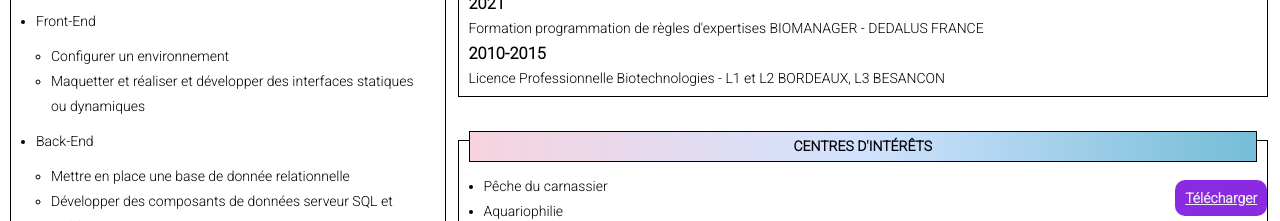
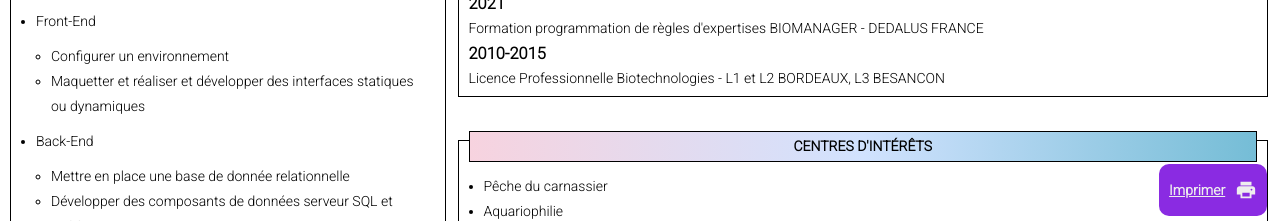
Before and after one commit to Orygyne/Curriculum, a plain HTML site: page index.html in a window 1280 px wide. Shown: the part 576-797 px from the top of the page. Drawn offline with Linux system fonts and the light colour scheme; a web font is replaced by a local one.

Commit message:
Modification du bouton imprimer V2

```diff
--- a/Codage_cv.css
+++ b/Codage_cv.css
@@ -219,8 +219,10 @@ html {
     margin-top: 0;
 }
 .bouton{
-    display: inline-block;
+    display: flex;
     background-color: blueviolet;
+    justify-content: space-between;
+    align-items: center;
     border-radius: 1rem;
     color: #eeeeee;
     text-align: center;
@@ -234,6 +236,10 @@ html {
     position:fixed;
     bottom:1%;
     right:1%;
+}
+
+.pad{
+    padding-left: 1rem;
 }
 
 .survol:hover{
--- a/index.html
+++ b/index.html
@@ -12,7 +12,7 @@
 
 <body class="body">
     <div class="header">
-        <a class="bouton survol" target="_blank" href="MUSIAL Nathan _ Développeur Web et Web Mobile_2024.pdf">Télécharger </a>
+        <a class="bouton survol" target="_blank" href="MUSIAL Nathan _ Développeur Web et Web Mobile_2024.pdf">Imprimer<svg class="pad" xmlns="http://www.w3.org/2000/svg" width="32" height="32" viewBox="0 0 24 24"><path fill="#eeeeee" d="M18 7H6V3h12zm0 5.5q.425 0 .713-.288T19 11.5q0-.425-.288-.712T18 10.5q-.425 0-.712.288T17 11.5q0 .425.288.713T18 12.5M16 19v-4H8v4zm2 2H6v-4H2v-6q0-1.275.875-2.137T5 8h14q1.275 0 2.138.863T22 11v6h-4z"/></svg></a>
         <div class="entete">
             <div class="identite">
                 <div class="contenu_identite">MUSIAL Nathan</div>
```
